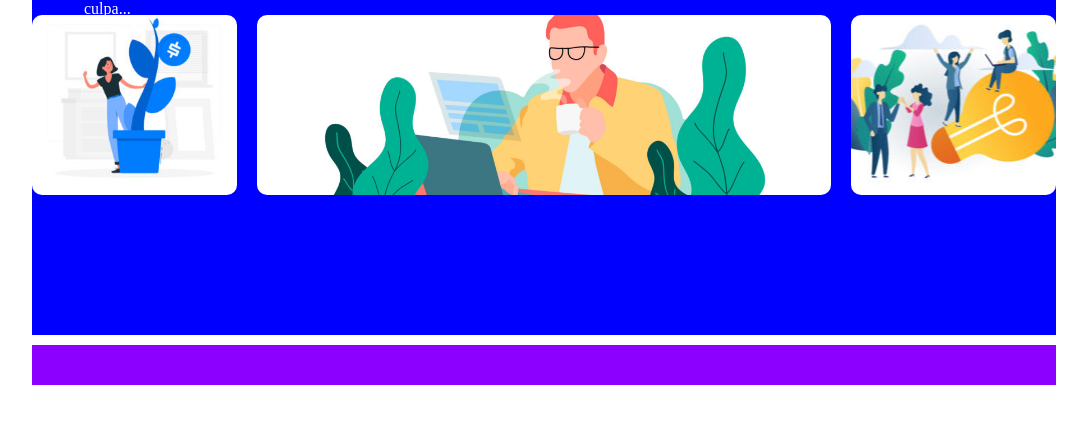
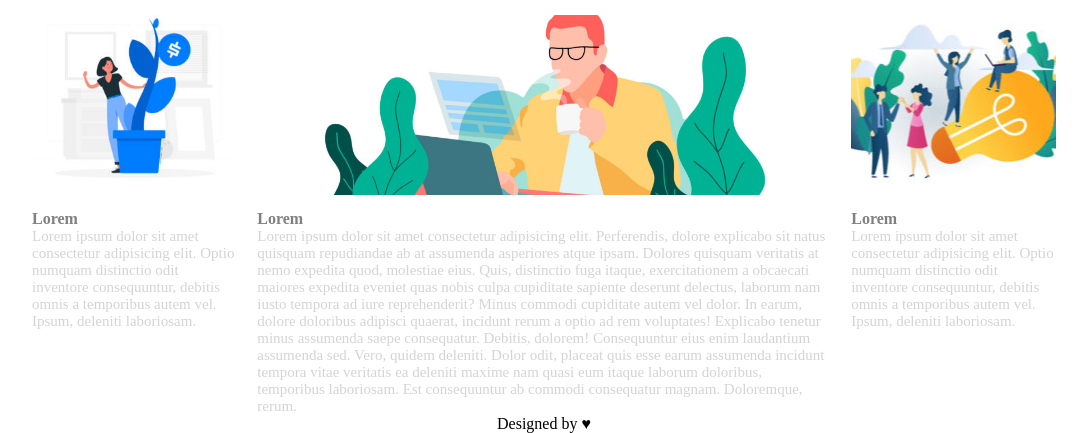
Before and after one commit to Sergjio97/htmlcss-wp, a plain HTML site: page index.html in a window 1280 px wide. Shown: the part 642-1075 px from the top of the page, without its empty margins (96-1183 px from the left). Before the commit the page ends 1027 px from the top, so only its background shows below. Drawn offline with Linux system fonts and the light colour scheme.

Commit message:
inserimento testo main

```diff
--- a/css/style.css
+++ b/css/style.css
@@ -100,12 +100,12 @@ main {
     height: 300px;
     margin-right: 2%;
     float: left;
-    color: rgb(212, 212, 212);
 }
 
 #img-colonna-sinistra {
     width: 100%;
     height: 60%;
+    margin-bottom: 15px;
     background-image: url(../img/img-1.jpg);
     background-position: center;
     background-size: cover;
@@ -116,8 +116,9 @@ h4 {
     color: grey;
 }
 
-.box-left p{
+.box-left p, .contenuto p, .box-right p {
     font-size: 15px;
+    color: rgb(212, 212, 212);
 }
 
 
@@ -131,6 +132,7 @@ h4 {
 #img-colonna-destra {
     width: 100%;
     height: 60%;
+    margin-bottom: 15px;
     background-image: url(../img/img-3.jpg);
     background-position: center;
     background-size: cover;
@@ -146,6 +148,7 @@ h4 {
 #immagine-centrale {
     width: 100%;
     height: 60%;
+    margin-bottom: 15px;
     background-image: url(../img/banner-2.jpg);
     background-position: center;
     background-size: cover;
@@ -158,7 +161,8 @@ h4 {
 
 .box-footer {
     width: 100%;
-    margin-top: 10px;
+    margin-top: 80px;
+    text-align: center;
 }
 
 /* *** / footer *** */
--- a/index.html
+++ b/index.html
@@ -57,16 +57,25 @@
 
             </section>
 
-            <div class="main-container debug clearfix">
+            <div class="main-container clearfix">
 
                 <aside class="box-left">
                     <div id="img-colonna-sinistra"></div>
+                    <h4>Lorem</h4>
+                    <p>Lorem ipsum dolor sit amet consectetur adipisicing elit. Optio numquam distinctio odit inventore consequuntur, debitis omnis a temporibus autem vel. Ipsum, deleniti laboriosam.</p>
                 </aside>
                 <div class="contenuto">
                     <div id="immagine-centrale"></div>
+                    <h4>Lorem</h4>
+                    <p>Lorem ipsum dolor sit amet consectetur adipisicing elit. Perferendis, dolore explicabo sit natus quisquam repudiandae ab at assumenda asperiores atque ipsam. Dolores quisquam veritatis at nemo expedita quod, molestiae eius.
+                    Quis, distinctio fuga itaque, exercitationem a obcaecati maiores expedita eveniet quas nobis culpa cupiditate sapiente deserunt delectus, laborum nam iusto tempora ad iure reprehenderit? Minus commodi cupiditate autem vel dolor.
+                    In earum, dolore doloribus adipisci quaerat, incidunt rerum a optio ad rem voluptates! Explicabo tenetur minus assumenda saepe consequatur. Debitis, dolorem! Consequuntur eius enim laudantium assumenda sed. Vero, quidem deleniti.
+                    Dolor odit, placeat quis esse earum assumenda incidunt tempora vitae veritatis ea deleniti maxime nam quasi eum itaque laborum doloribus, temporibus laboriosam. Est consequuntur ab commodi consequatur magnam. Doloremque, rerum.</p>
                 </div>
                 <aside class="box-right">
                     <div id="img-colonna-destra"></div>
+                    <h4>Lorem</h4>
+                    <p>Lorem ipsum dolor sit amet consectetur adipisicing elit. Optio numquam distinctio odit inventore consequuntur, debitis omnis a temporibus autem vel. Ipsum, deleniti laboriosam.</p>
                 </aside>
 
             </div>
@@ -77,7 +86,9 @@
         <!-- footer -->
         <footer>
 
-            <div class="box-footer clearfix debug"></div>
+            <div class="box-footer clearfix">
+                Designed by &hearts;
+            </div>
 
         </footer>
         <!-- / footer -->
```
